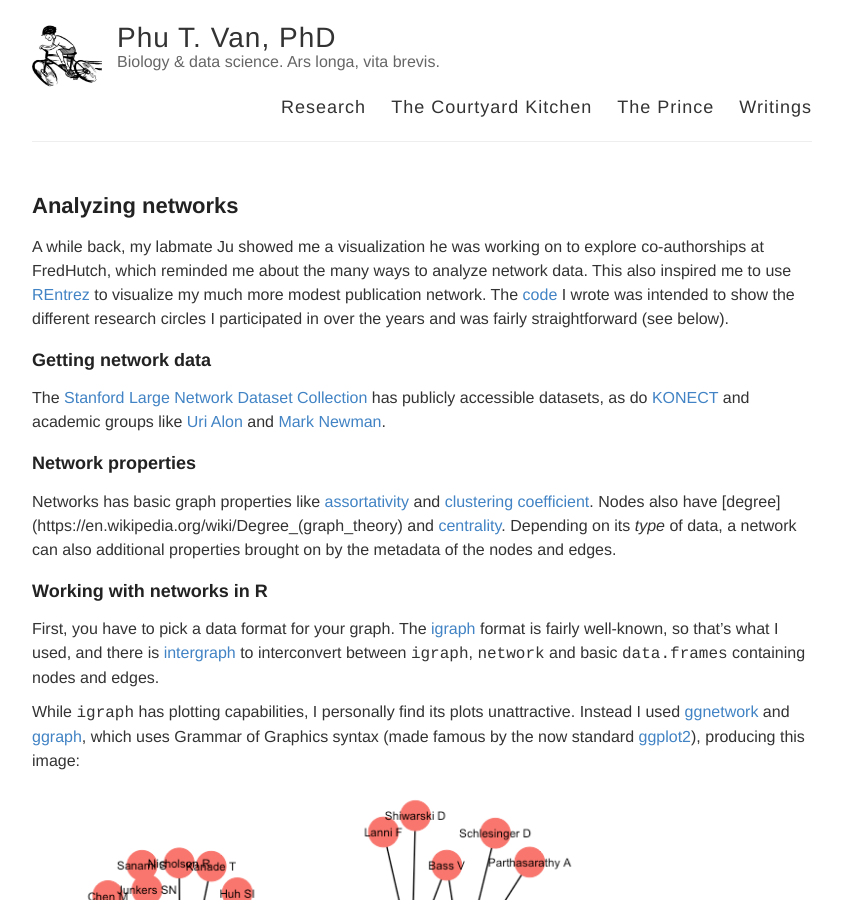
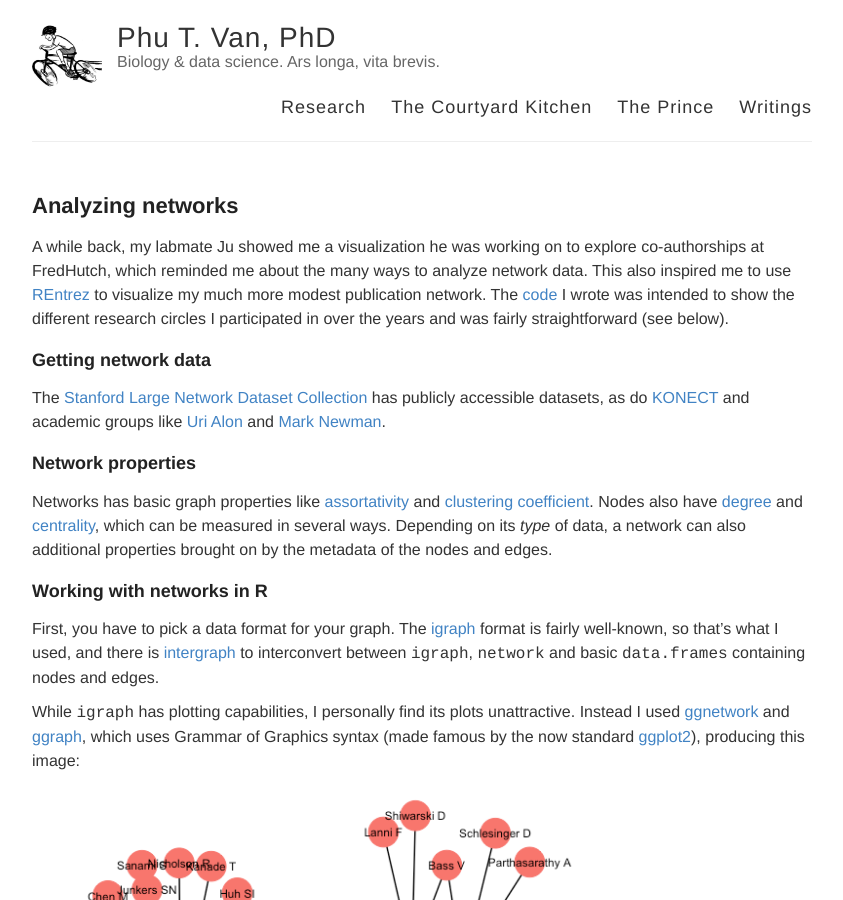
Before and after one commit to ptvan/ptvan.github.io, a Jekyll site: the page built from _posts/2019-10-17-analyzing-networks.md, in a window 1280 px wide and 900 px high. Shown: the whole window, without its empty margins (218-1061 px from the left). Built offline with Jekyll 4.4.1, drawn with Linux system fonts in a browser that asks for light colours.

Commit message:
minor edits

```diff
--- a/_posts/2019-10-17-analyzing-networks.md
+++ b/_posts/2019-10-17-analyzing-networks.md
@@ -11,7 +11,7 @@ The [Stanford Large Network Dataset Collection](https://snap.stanford.edu/data/)
 
 ### Network properties
 
-Networks has basic graph properties like [assortativity](https://en.wikipedia.org/wiki/Assortativity) and [clustering coefficient](https://en.wikipedia.org/wiki/Clustering_coefficient). Nodes also have [degree](https://en.wikipedia.org/wiki/Degree_(graph_theory) and [centrality](https://en.wikipedia.org/wiki/Centrality). Depending on its _type_ of data, a network can also additional properties brought on by the metadata of the nodes and edges.
+Networks has basic graph properties like [assortativity](https://en.wikipedia.org/wiki/Assortativity) and [clustering coefficient](https://en.wikipedia.org/wiki/Clustering_coefficient). Nodes also have [degree](https://en.wikipedia.org/wiki/Degree_(graph_theory)) and [centrality](https://en.wikipedia.org/wiki/Centrality), which can be measured in several ways. Depending on its _type_ of data, a network can also additional properties brought on by the metadata of the nodes and edges.
 
 ### Working with networks in R
 
```
